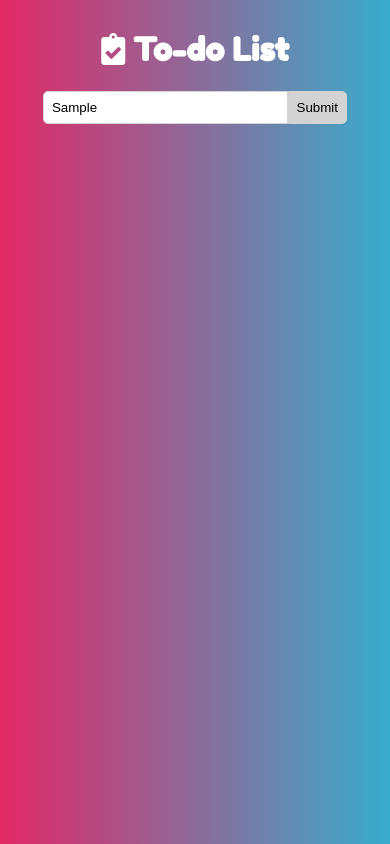
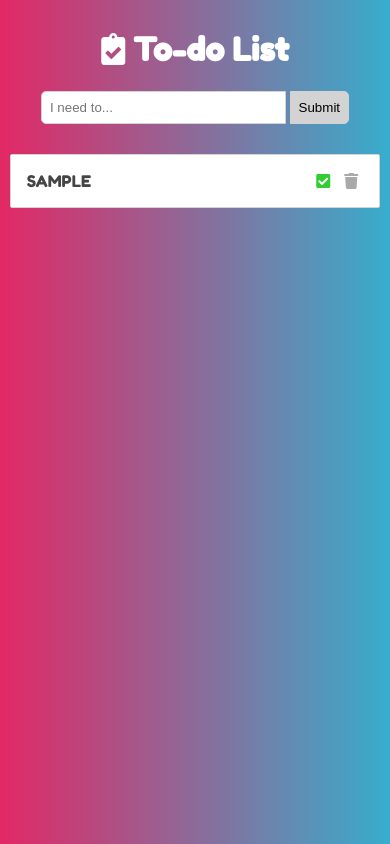
Before and after one commit to MMII0220/To-do-List, a plain HTML site: page index.html in a window 390 px wide. Both pictures are taken after typing "Sample" into the empty fields and a click on the button "Submit". Drawn offline with Linux system fonts and the light colour scheme.

Commit message:
dinished projects by part

```diff
--- a/index.html
+++ b/index.html
@@ -2,39 +2,39 @@
 <html lang="en">
   <head>
     <meta charset="UTF-8" />
-    <meta name="viewport" content="width=device-width, initial-scale=1.0" />
+    <meta
+      name="viewport"
+      content="wclassth=device-wclassth, initial-scale=1.0"
+    />
     <link
       rel="stylesheet"
       href="https://cdnjs.cloudflare.com/ajax/libs/font-awesome/5.15.3/css/all.min.css"
     />
     <link rel="shortcut icon" type="image/png" href="list.png" />
-    <link rel="stylesheet" href="style.css" />
+    <link rel="stylesheet" href="./style.css" />
     <title>To-do List</title>
   </head>
   <body>
     <main>
       <header>
         <div class="container">
-          <div id="header">
+          <article class="header__inner">
             <h2><i class="fas fa-clipboard-check"></i> To-do List</h2>
             <div class="user_input">
-              <input type="text" id="input" placeholder="I need to..." /><button
-                id="add_item"
-              >
-                Submit
-              </button>
+              <input class="input" type="text" placeholder="I need to..." />
+              <button class="add_item">Submit</button>
             </div>
-          </div>
+          </article>
         </div>
       </header>
 
       <section>
         <div class="container">
-          <div id="to_do_list"></div>
+          <div class="to_do_list"></div>
         </div>
       </section>
     </main>
 
-    <script src="script.js"></script>
+    <script src="./main.js"></script>
   </body>
 </html>
--- a/main.js
+++ b/main.js
@@ -0,0 +1,34 @@
+window.addEventListener('DOMContentLoaded', () => {
+  const add = document.querySelector('.add_item'),
+    note = document.querySelector('.input'),
+    erase = document.querySelector('.fa-trash'),
+    mark = document.querySelector('.fa-check-square'),
+    text = document.querySelector('.to_do_list');
+
+  add.addEventListener('click', (event) => {
+    text.innerHTML += `<div class="item">
+    <p>${note.value}</p>
+    <div>
+      <i class="fas fa-check-square" style="color: limegreen"></i>
+      <i class="fas fa-trash" style="color: darkgray"></i>
+    </div>
+    </div>`;
+
+    note.value = '';
+  });
+
+  note.addEventListener('keydown', (e) => {
+    if (e.target.value.trim()) {
+      if (e.code === 'Enter') {
+        text.innerHTML += `<div class="item">
+        <p>${e.target.value}</p>
+        <div>
+        <i class="fas fa-check-square" style="color: limegreen"></i>
+        <i class="fas fa-trash" style="color: darkgray"></i>
+        </div>
+        </div>`;
+      }
+      if (e.code === 'Enter') e.target.value = '';
+    }
+  });
+});
--- a/style.css
+++ b/style.css
@@ -17,7 +17,7 @@ body {
   margin: auto;
 }
 
-#header {
+.header__inner {
   display: flex;
   justify-content: space-between;
   align-items: center;
@@ -26,7 +26,7 @@ body {
   padding: 0 20px;
 }
 
-#header h2 {
+.header__inner h2 {
   font-size: 2rem;
 }
 
@@ -73,7 +73,7 @@ body {
   color: white;
 }
 
-#to_do_list {
+.to_do_list {
   width: 500px;
   margin: auto;
 }
@@ -119,14 +119,14 @@ body {
     width: 95%;
   }
 
-  #header {
+  .header__inner {
     padding: 20px;
     gap: 10px;
     align-items: center;
     flex-direction: column;
   }
 
-  #header h2 {
+  .header__inner h2 {
     margin: 10px 0;
   }
 
@@ -134,7 +134,7 @@ body {
     width: 100%;
   }
 
-  #to_do_list {
+  .to_do_list {
     width: 100%;
   }
 }
```
